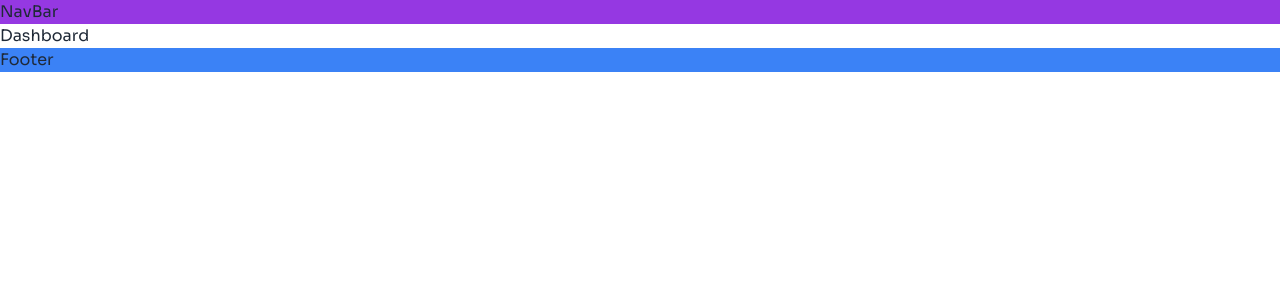
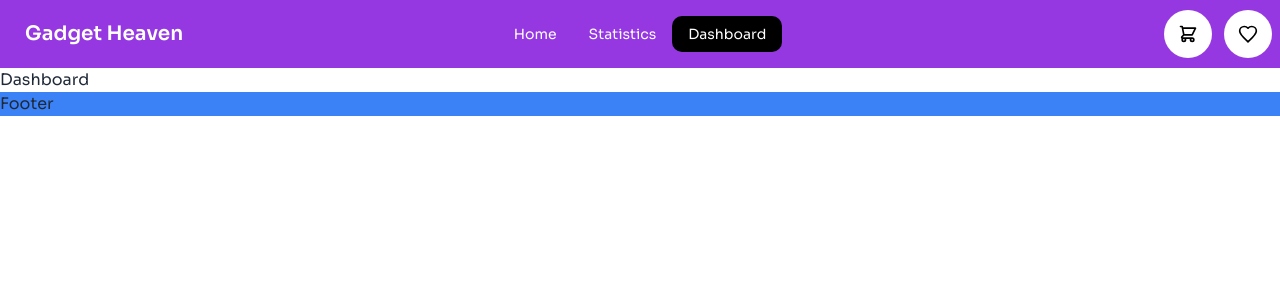
Before and after one commit to mdabdulkyum1/gadget-haven, a React (Vite) app: page /dashboard in a window 1280 px wide. Shown: the top 300 px of the page. Built offline with nearby package versions, Linux system fonts and the light colour scheme.

Commit message:
NavBar design done

```diff
--- a/src/components/NavBar.jsx
+++ b/src/components/NavBar.jsx
@@ -1,9 +1,141 @@
-
+import { Link, NavLink } from "react-router-dom";
 
 function NavBar() {
+  const link = (
+    <>
+      <NavLink to="/" className="py-2 px-4">
+        Home
+      </NavLink>
+      <NavLink to="/statistics" className="py-2 px-4">
+        Statistics
+      </NavLink>
+      <NavLink to="/dashboard" className="py-2 px-4">
+        Dashboard
+      </NavLink>
+    </>
+  );
+
   return (
-    <div className="bg-purple">NavBar</div>
-  )
+    <>
+      <nav className="navbar  bg-purple text-white max-w-7xl mx-auto">
+        <div className="navbar-start">
+          <div className="dropdown">
+            <div tabIndex={0} role="button" className="btn btn-ghost lg:hidden">
+              <svg
+                xmlns="http://www.w3.org/2000/svg"
+                className="h-5 w-5"
+                fill="none"
+                viewBox="0 0 24 24"
+                stroke="currentColor"
+              >
+                <path
+                  strokeLinecap="round"
+                  strokeLinejoin="round"
+                  strokeWidth="2"
+                  d="M4 6h16M4 12h8m-8 6h16"
+                />
+              </svg>
+            </div>
+            <ul
+              tabIndex={0}
+              className="menu menu-sm dropdown-content bg-base-100 rounded-box z-[1] mt-3 w-52 p-2 shadow text-black"
+            >
+              {link}
+            </ul>
+          </div>
+          <Link to={"/"} className="btn btn-ghost text-xl">
+            Gadget Heaven
+          </Link>
+        </div>
+        <div className="navbar-center hidden lg:flex">
+          <ul className="menu menu-horizontal px-1">{link}</ul>
+        </div>
+        <div className="navbar-end space-x-3">
+          <div className="flex-none">
+            <div className="dropdown dropdown-end">
+              <div
+                tabIndex={0}
+                role="button"
+                className="btn btn-ghost btn-circle bg-white"
+              >
+                <div className="indicator">
+                  <svg
+                    xmlns="http://www.w3.org/2000/svg"
+                    className="h-5 w-5"
+                    fill="none"
+                    viewBox="0 0 24 24"
+                    stroke="black"
+                  >
+                    <path
+                      strokeLinecap="round"
+                      strokeLinejoin="round"
+                      strokeWidth="2"
+                      d="M3 3h2l.4 2M7 13h10l4-8H5.4M7 13L5.4 5M7 13l-2.293 2.293c-.63.63-.184 1.707.707 1.707H17m0 0a2 2 0 100 4 2 2 0 000-4zm-8 2a2 2 0 11-4 0 2 2 0 014 0z"
+                    />
+                  </svg>
+                  {/* <span className="badge badge-sm indicator-item"></span> */}
+                </div>
+              </div>
+              <div
+                tabIndex={0}
+                className="card card-compact dropdown-content bg-base-100 z-[1] mt-3 w-52 shadow"
+              >
+                <div className="card-body">
+                  <span className="text-lg font-bold">8 Items</span>
+                  <span className="text-info">Subtotal: $999</span>
+                  <div className="card-actions">
+                    <button className="btn btn-primary btn-block">
+                      View cart
+                    </button>
+                  </div>
+                </div>
+              </div>
+            </div>
+          </div>
+          <div className="flex-none">
+            <div className="dropdown dropdown-end">
+              <div
+                tabIndex={0}
+                role="button"
+                className="btn btn-ghost btn-circle bg-white"
+              >
+                <div className="indicator">
+                  <svg
+                    xmlns="http://www.w3.org/2000/svg"
+                    className="h-5 w-5"
+                    viewBox="0 0 24 24"
+                    fill="none"
+                    stroke="black"
+                    strokeWidth="2"
+                    strokeLinecap="round"
+                    strokeLinejoin="round"
+                  >
+                    <path d="M12 21.35l-1.45-1.32C5.4 15.36 2 12.28 2 8.5 2 5.42 4.42 3 7.5 3c1.74 0 3.41.81 4.5 2.09C13.09 3.81 14.76 3 16.5 3 19.58 3 22 5.42 22 8.5c0 3.78-3.4 6.86-8.55 11.54L12 21.35z" />
+                  </svg>
+
+                  {/* <span className="badge badge-sm indicator-item"></span> */}
+                </div>
+              </div>
+              <div
+                tabIndex={0}
+                className="card card-compact dropdown-content bg-base-100 z-[1] mt-3 w-52 shadow"
+              >
+                <div className="card-body">
+                  <span className="text-lg font-bold">8 Items</span>
+                  <span className="text-info">Subtotal: $999</span>
+                  <div className="card-actions">
+                    <Link to="/dashboard" className="btn btn-primary btn-block">
+                      View cart
+                    </Link>
+                  </div>
+                </div>
+              </div>
+            </div>
+          </div>
+        </div>
+      </nav>
+    </>
+  );
 }
 
-export default NavBar
+export default NavBar;
--- a/src/index.css
+++ b/src/index.css
@@ -6,3 +6,9 @@
 body{
   font-family: "Sora", sans-serif;
 }
+.active{
+  background-color: black;
+  color: white;
+  padding: 8px 16px;
+  border-radius: 10px;
+}
```
